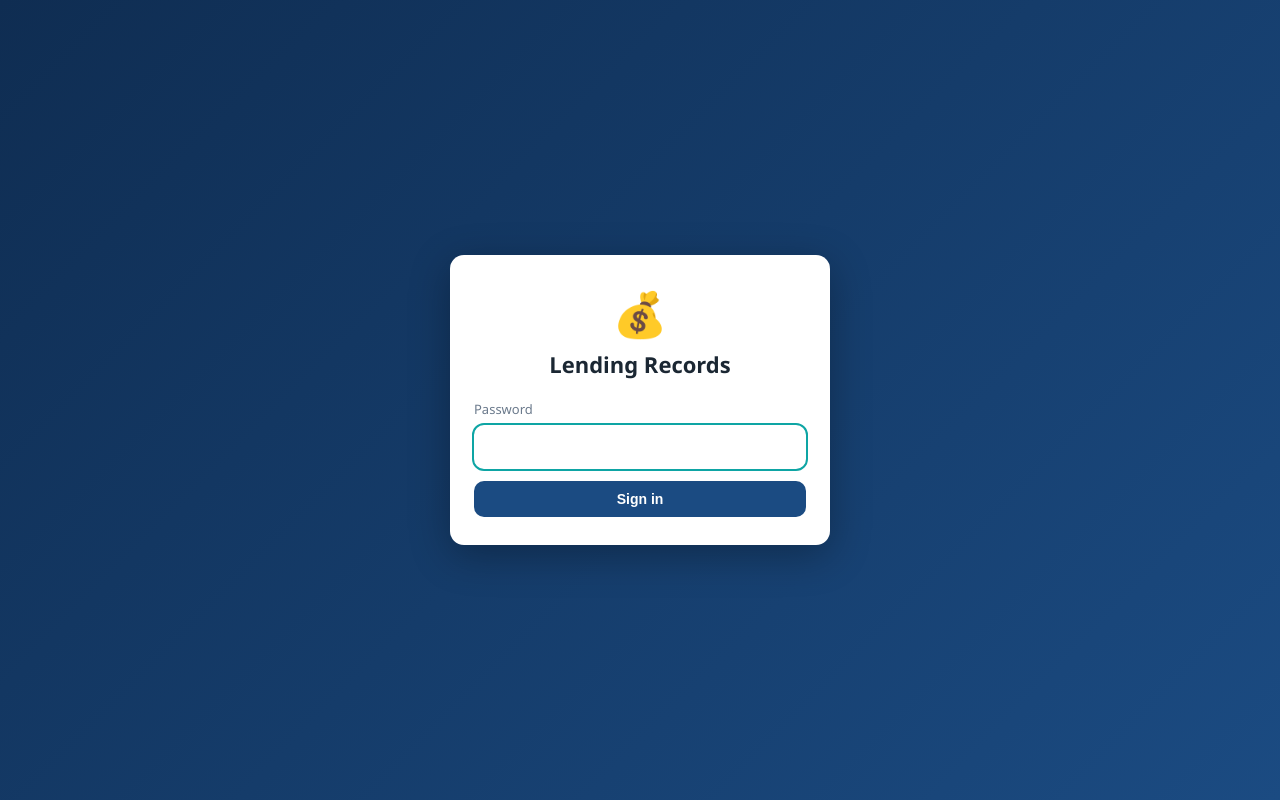
After one commit to devashishimagination/lending-record-manager, a Spring Boot app: page /login.html in a window 1280 px wide. The commit adds this page. Run offline with Spring Boot 4, Linux system fonts and the light colour scheme; some of the project's set-up classes (security, data sources, template engines, error pages and the like) are left out, and stand-ins take their place.

Commit message:
Add single-password login

```diff
--- a/pom.xml
+++ b/pom.xml
@@ -37,6 +37,10 @@
             <artifactId>mysql-connector-j</artifactId>
             <scope>runtime</scope>
         </dependency>
+        <dependency>
+            <groupId>org.springframework.boot</groupId>
+            <artifactId>spring-boot-starter-security</artifactId>
+        </dependency>
     </dependencies>
 
     <build>
--- a/src/main/resources/application.properties
+++ b/src/main/resources/application.properties
@@ -2,3 +2,9 @@ spring.application.name=lending
 spring.profiles.active=local
 spring.jpa.hibernate.ddl-auto=update
 spring.jpa.show-sql=true
+
+
+server.servlet.session.timeout=30d
+server.servlet.session.cookie.max-age=30d
+server.servlet.session.cookie.http-only=true
+server.servlet.session.cookie.same-site=lax
--- a/src/main/resources/static/css/style.css
+++ b/src/main/resources/static/css/style.css
@@ -122,3 +122,14 @@ select { width: 100%; padding: 11px 12px; margin: 6px 0 12px; border: 1px solid
 .preview .tot { font-weight: 700; border-top: 1px solid var(--line); margin-top: 4px; padding-top: 6px; }
 dialog { max-height: 92vh; overflow-y: auto; }
 [hidden] { display: none !important; }
+
+
+
+.login-body { min-height: 100vh; display: flex; align-items: center; justify-content: center;
+  padding: 20px; background: linear-gradient(135deg, var(--navy), var(--navy2)); }
+.login-box { background: var(--card); border-radius: var(--radius); box-shadow: 0 10px 40px rgba(0,0,0,0.3);
+  padding: 28px 24px; width: min(380px, 100%); text-align: center; }
+.login-box form { text-align: left; }
+.login-logo { font-size: 44px; }
+.login-box h1 { margin: 6px 0 18px; font-size: 22px; }
+.logout { color: #cfe0f5; margin-left: 18px; font-size: 14px; }
--- /dev/null
+++ b/src/main/resources/static/js/login.js
@@ -0,0 +1,3 @@
+if (location.search.includes('error')) {
+  document.getElementById('msg').hidden = false;
+}
--- /dev/null
+++ b/src/main/resources/static/login.html
@@ -0,0 +1,24 @@
+<!DOCTYPE html>
+<html lang="en">
+<head>
+  <meta charset="UTF-8">
+  <meta name="viewport" content="width=device-width, initial-scale=1">
+  <meta name="theme-color" content="#0f2d52">
+  <title>Sign in - Lending Records</title>
+  <link rel="stylesheet" href="css/style.css">
+</head>
+<body class="login-body">
+  <main class="login-box">
+    <div class="login-logo">&#128176;</div>
+    <h1>Lending Records</h1>
+    <p id="msg" class="error" hidden>Wrong password. Please try again.</p>
+    <form method="post" action="/login">
+      <input type="hidden" name="username" value="owner">
+      <label for="password">Password</label>
+      <input id="password" name="password" type="password" autocomplete="current-password" required autofocus>
+      <button type="submit" class="btn" style="width:100%">Sign in</button>
+    </form>
+  </main>
+  <script src="js/login.js"></script>
+</body>
+</html>
```
Also changed, not shown: src/main/java/com/devashish/lending/config/SecurityConfig.java (added, +55 -0 lines), src/main/resources/static/js/common.js (+7 -3 lines).
